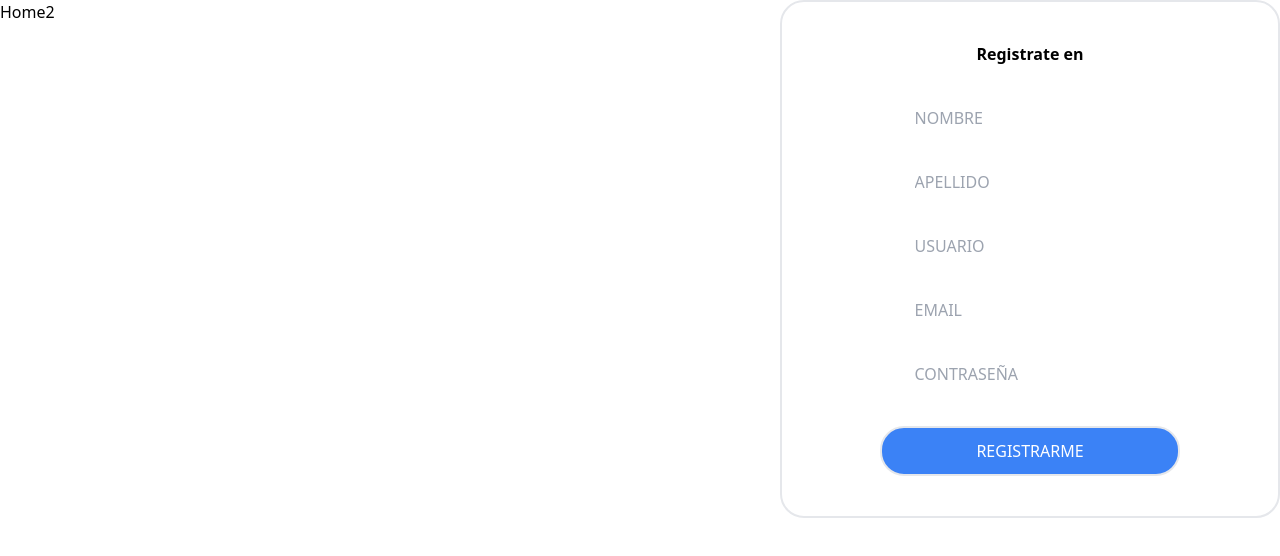
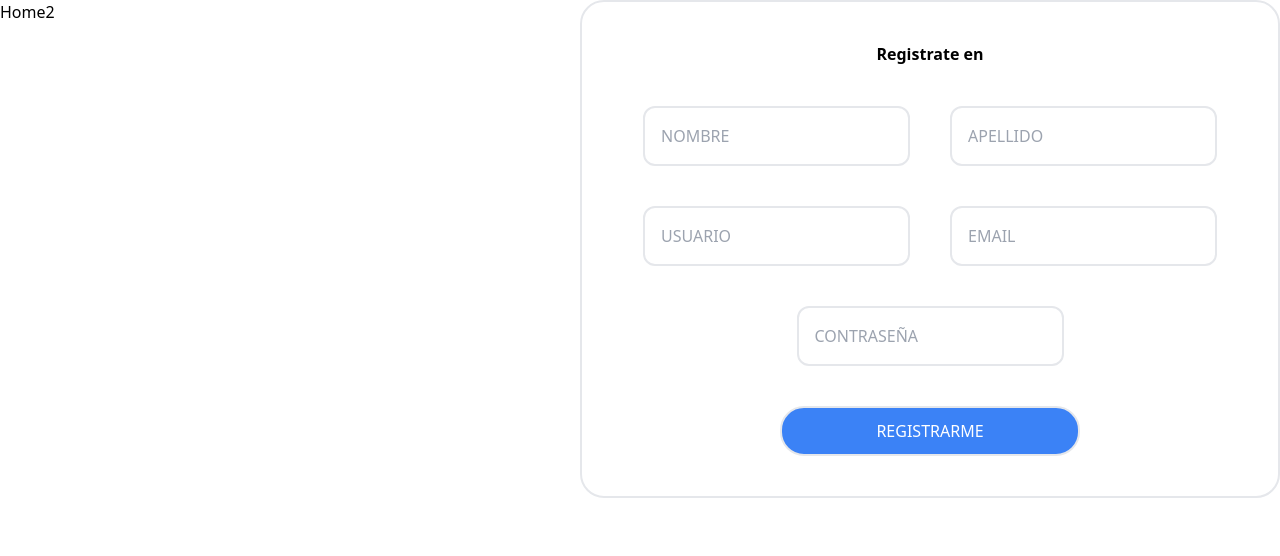
Before and after one commit to No-Country-simulation/c19-71-t-php-react, a React (Vite) app in the folder Frontend/: page / in a window 1280 px wide. Shown: the top 556 px of the page. Built offline with nearby package versions, Linux system fonts and the light colour scheme.

Commit message:
add logic to turn form data into an object in state

```diff
--- a/Frontend/src/Components/SignIn.jsx
+++ b/Frontend/src/Components/SignIn.jsx
@@ -1,19 +1,81 @@
-import React from "react";
+import React, { useState, useEffect, useRef } from "react";
 
 export default function SignIn() {
+  const [formData, setFormData] = useState(null);
+  const formRef = useRef(null);
+
+  useEffect(() => {
+    //
+    console.log(formData);
+  }, [formData]);
+
+  function getFormData() {
+    const data = {};
+    const formElements = formRef.current.elements;
+    const keys = ["name", "subname", "email", "password", "username"];
+    keys.forEach((key) => {
+      data[key] = formElements[key].value;
+    });
+
+    return data;
+  }
+  function handleSubmit(e) {
+    e.preventDefault();
+    setFormData(getFormData());
+  }
+
+  const inputStyle = "border-2 p-4 rounded-xl  ";
+
   return (
-    <div className="w-[500px] p-10 absolute top-0 border-2 right-0 flex flex-col items-center gap-10 rounded-3xl ">
+    <form
+      ref={formRef}
+      className="w-[700px] p-10 absolute top-0 border-2 right-0 flex flex-col items-center gap-10 rounded-3xl "
+      onSubmit={handleSubmit}
+    >
       <h2 className="font-bold">Registrate en</h2>
-      <div className="flex flex-wrap gap-10 justify-center text-center">
-        <input type="text" placeholder="NOMBRE" />
-        <input type="text" placeholder="APELLIDO" />
-        <input type="text" placeholder="USUARIO" />
-        <input type="text" placeholder="EMAIL" />
-        <input type="text" placeholder="CONTRASEÑA" />
+      <div className="flex flex-wrap gap-10 justify-center  ">
+        <input
+          className={inputStyle}
+          type="text "
+          name="name"
+          placeholder="NOMBRE"
+          required
+        />
+        <input
+          className={inputStyle}
+          type="text"
+          name="subname"
+          placeholder="APELLIDO"
+          required
+        />
+        <input
+          className={inputStyle}
+          type="text"
+          name="username"
+          placeholder="USUARIO"
+          required
+        />
+        <input
+          className={inputStyle}
+          type="email"
+          name="email"
+          placeholder="EMAIL"
+          required
+        />
+        <input
+          className={inputStyle}
+          type="password"
+          name="password"
+          placeholder="CONTRASEÑA"
+          required
+        />
       </div>
-      <button className="border-2 w-[300px] h-[50px] rounded-3xl back bg-blue-500 text-white">
+      <button
+        type="submit"
+        className="border-2 w-[300px] h-[50px] rounded-3xl back bg-blue-500 text-white"
+      >
         REGISTRARME
       </button>
-    </div>
+    </form>
   );
 }
```
